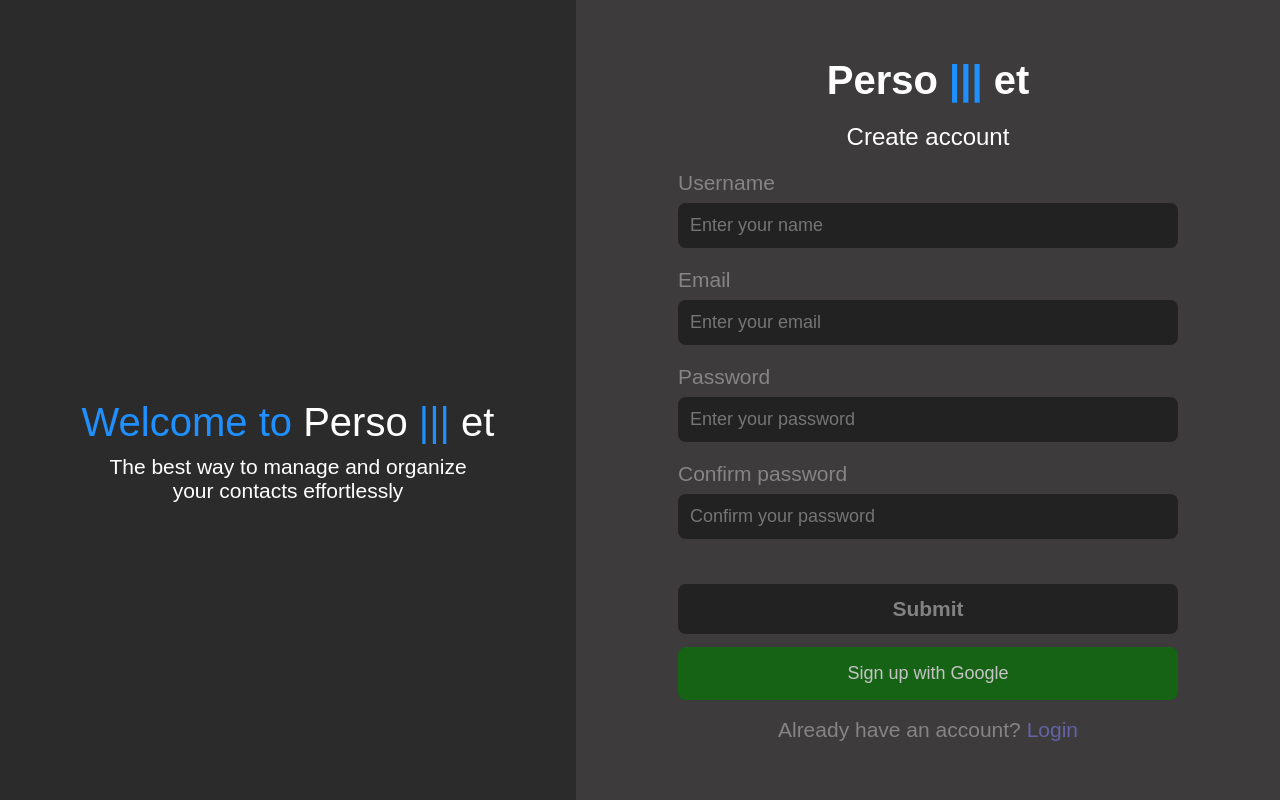
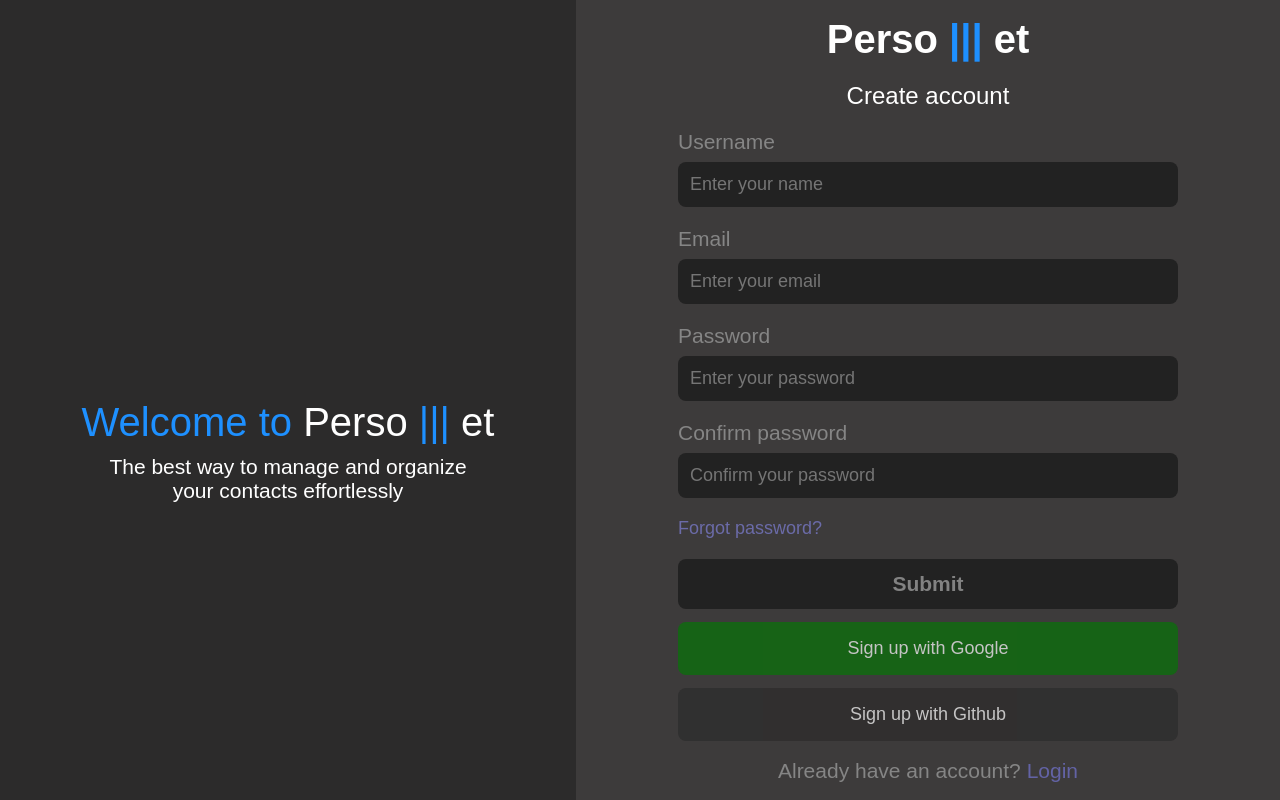
Before and after one commit to MR-Kotuk/PersoNet, a React (Vite) app: page /register in a window 1280 px wide. Built offline with nearby package versions, Linux system fonts and the light colour scheme.

Commit message:
frontend feat (add github oauth button, make data request)

```diff
--- a/src/pages/authorization/register/register.css
+++ b/src/pages/authorization/register/register.css
@@ -85,6 +85,12 @@
   font-weight: 500;
 }
 
+.register-forgot-password-item {
+  font-size: 18px;
+  font-weight: 500;
+  color: rgb(107, 107, 168);
+}
+
 .register-submit {
   width: 500px;
   display: flex;
@@ -97,7 +103,6 @@
   border-radius: 8px;
   font-size: 21px;
   font-weight: 600;
-  margin-top: 25px;
 }
 
 .register-enter-account {
@@ -127,3 +132,21 @@
   opacity: 1;
   transition: 0.15s linear;
 }
+
+.github-auth-button {
+  margin-top: 5px;
+  padding: 16px;
+  font-size: 18px;
+  font-weight: 500;
+  opacity: 0.7;
+  background-color: rgb(44, 43, 43);
+  outline: none;
+  border: none;
+  border-radius: 8px;
+  color: #fff;
+}
+
+.github-auth-button:hover {
+  opacity: 1;
+  transition: 0.15s linear;
+}
--- a/src/pages/authorization/register/register.tsx
+++ b/src/pages/authorization/register/register.tsx
@@ -1,6 +1,7 @@
-import { ChangeEvent, FC, useState } from "react";
+import { ChangeEvent, FC, FormEvent, useState } from "react";
 import "./register.css";
-import { Link, redirect, useNavigate } from "react-router-dom";
+import { Link, useNavigate } from "react-router-dom";
+import axios from "axios";
 
 export const RegisterPage: FC = () => {
   interface IRegisterData {
@@ -16,6 +17,8 @@ export const RegisterPage: FC = () => {
     password: "",
   });
 
+  const navigate = useNavigate();
+
   const setRegisterDataInput = (e: ChangeEvent<HTMLInputElement>) => {
     const { name, value } = e.target;
 
@@ -23,6 +26,21 @@ export const RegisterPage: FC = () => {
       ...prevData,
       [name]: value,
     }));
+  };
+
+  const postRegisterData = async (e: FormEvent) => {
+    e.preventDefault();
+
+    try {
+      const response = await axios.post(
+        "http://localhost:8080/auth/register",
+        regData
+      );
+
+      console.log(response);
+    } catch (e) {
+      alert(e);
+    }
   };
 
   return (
@@ -44,7 +62,7 @@ export const RegisterPage: FC = () => {
 
         <p className="register-field-text">Create account</p>
 
-        <form className="register-field">
+        <form className="register-field" onSubmit={postRegisterData}>
           <div className="register-field-item">
             <p>Username</p>
             <input
@@ -80,14 +98,30 @@ export const RegisterPage: FC = () => {
             <input type="password" placeholder="Confirm your password" />
           </div>
 
+          <p className="register-forgot-password-item">Forgot password?</p>
+
           <div className="register-field-item">
-            <button className="register-submit">Submit</button>
+            <button className="register-submit" type="submit">
+              Submit
+            </button>
             <button
               className="google-auth-button"
-              onClick={() => redirect("https://www.youtube.com")}
+              onClick={() =>
+                navigate("http://localhost:8080/oauth2/authorization/google")
+              }
             >
               Sign up with Google
             </button>
+
+            <button
+              className="github-auth-button"
+              onClick={() =>
+                navigate("http://localhost:8080/oauth2/authorization/github")
+              }
+            >
+              Sign up with Github
+            </button>
+
             <p className="register-enter-account">
               Already have an account?{" "}
               <Link to="*" className="register-enter-account-link">
```
